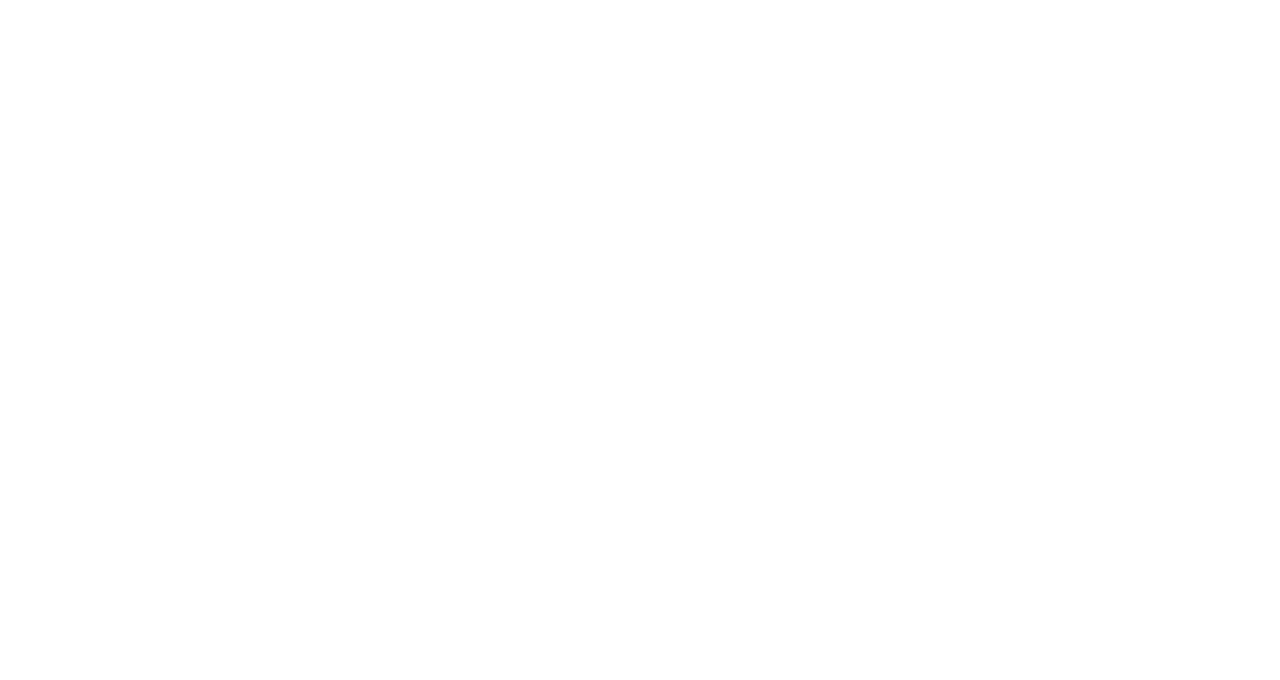
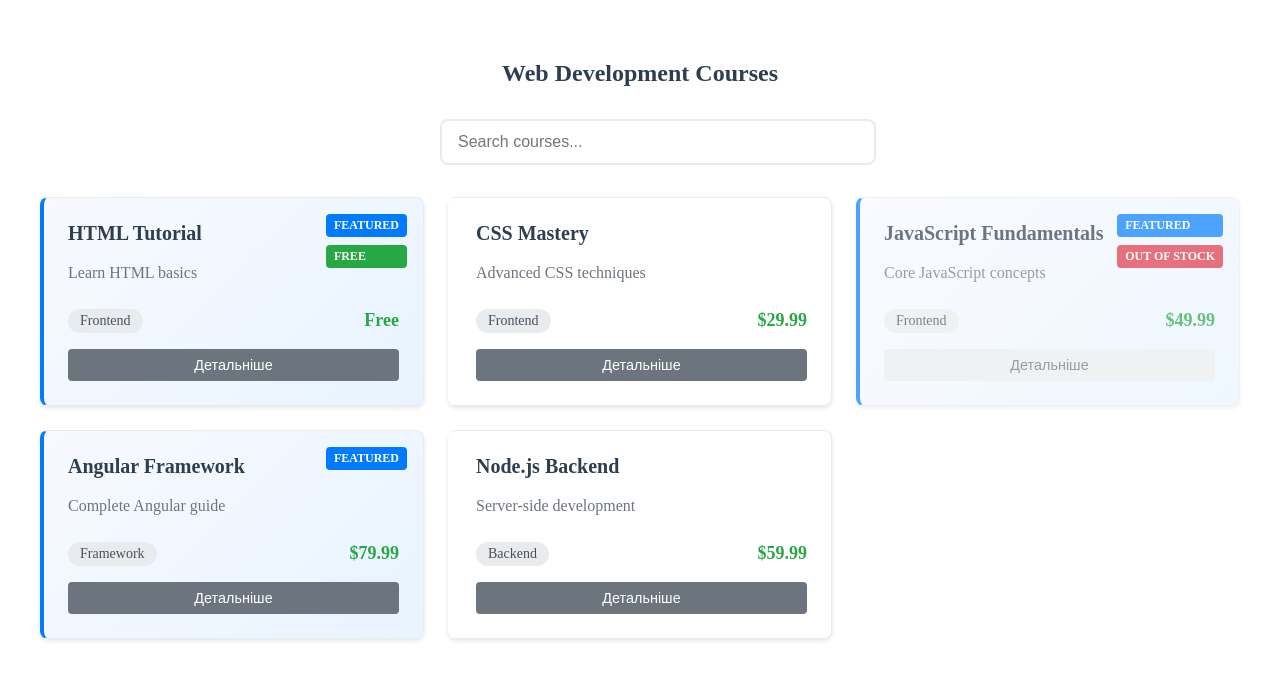
Before and after one commit to Sandra2500/web-dev-portal, an Angular app: page /courses in a window 1280 px wide. Before the commit this address led to /. Shown: the top 680 px of the page. Built offline with nearby package versions, Linux system fonts and the light colour scheme.

Commit message:
feat: complete lab 6 - implement RxJS observables and reactive search

```diff
--- a/src/app/app.routes.ts
+++ b/src/app/app.routes.ts
@@ -1,6 +1,8 @@
 import { Routes } from '@angular/router';
-import { Layout } from './components/layout/layout'; // Використовуємо components/layout
+import { ItemsListComponent } from './items-list/items-list.component';
 
 export const routes: Routes = [
-  { path: '', component: Layout },
+  { path: 'courses', component: ItemsListComponent },
+  { path: '', redirectTo: '/courses', pathMatch: 'full' },
+  { path: '**', redirectTo: '/courses' }
 ];
--- /dev/null
+++ b/src/app/item-card/item-card.component.css
@@ -0,0 +1,117 @@
+.item-card {
+  background: white;
+  border: 1px solid #e9ecef;
+  border-radius: 8px;
+  padding: 1.5rem;
+  box-shadow: 0 2px 4px rgba(0,0,0,0.1);
+  transition: transform 0.2s, box-shadow 0.2s;
+  position: relative;
+}
+
+.item-card:hover {
+  transform: translateY(-2px);
+  box-shadow: 0 4px 8px rgba(0,0,0,0.15);
+}
+
+.item-card.featured {
+  background: linear-gradient(135deg, #f8f9ff 0%, #e8f4ff 100%);
+}
+
+.item-card.out-of-stock {
+  opacity: 0.7;
+}
+
+.badges {
+  position: absolute;
+  top: 1rem;
+  right: 1rem;
+  display: flex;
+  flex-direction: column;
+  gap: 0.5rem;
+}
+
+.badge {
+  padding: 0.25rem 0.5rem;
+  border-radius: 4px;
+  font-size: 0.75rem;
+  font-weight: bold;
+  text-transform: uppercase;
+}
+
+.featured-badge {
+  background-color: #007bff;
+  color: white;
+}
+
+.stock-badge {
+  background-color: #dc3545;
+  color: white;
+}
+
+.free-badge {
+  background-color: #28a745;
+  color: white;
+}
+
+.item-card h3 {
+  color: #2c3e50;
+  margin: 0 0 1rem 0;
+  font-size: 1.25rem;
+}
+
+.description {
+  color: #6c757d;
+  margin-bottom: 1.5rem;
+  line-height: 1.5;
+}
+
+.details {
+  display: flex;
+  justify-content: space-between;
+  align-items: center;
+  margin-bottom: 1rem;
+}
+
+.category {
+  background-color: #e9ecef;
+  color: #495057;
+  padding: 0.25rem 0.75rem;
+  border-radius: 20px;
+  font-size: 0.875rem;
+}
+
+.price {
+  font-weight: bold;
+  color: #28a745;
+  font-size: 1.125rem;
+}
+
+.price.free {
+  color: #28a745;
+}
+
+.actions {
+  text-align: center;
+}
+
+.details-btn {
+  background-color: #6c757d;
+  color: white;
+  border: none;
+  padding: 0.5rem 1rem;
+  border-radius: 4px;
+  font-size: 0.9rem;
+  cursor: pointer;
+  transition: background-color 0.2s;
+  width: 100%;
+}
+
+.details-btn:hover:not(:disabled) {
+  background-color: #5a6268;
+}
+
+.details-btn:disabled {
+  background-color: #e9ecef;
+  color: #6c757d;
+  cursor: not-allowed;
+}
--- /dev/null
+++ b/src/app/item-card/item-card.component.html
@@ -0,0 +1,34 @@
+<div class="item-card"
+     [ngClass]="{
+       'featured': item.isFeatured,
+       'out-of-stock': !item.inStock
+     }"
+     [ngStyle]="{
+       'border-left': item.isFeatured ? '4px solid #007bff' : '4px solid transparent'
+     }">
+
+  <div class="badges">
+    <span *ngIf="item.isFeatured" class="badge featured-badge">Featured</span>
+    <span *ngIf="!item.inStock" class="badge stock-badge">Out of Stock</span>
+    <span *ngIf="item.price === 0" class="badge free-badge">Free</span>
+  </div>
+
+  <h3>{{ item.name }}</h3>
+  <p class="description">{{ item.description }}</p>
+
+  <div class="details">
+    <span class="category">{{ item.category }}</span>
+    <span class="price" [ngClass]="{'free': item.price === 0}">
+      {{ item.price === 0 ? 'Free' : '$' + item.price }}
+    </span>
+  </div>
+
+  <div class="actions">
+    <button
+      class="details-btn"
+      (click)="onSelectItem()"
+      [disabled]="!item.inStock">
+      Детальніше
+    </button>
+  </div>
+</div>
--- /dev/null
+++ b/src/app/item-card/item-card.component.ts
@@ -0,0 +1,19 @@
+import { Component, Input, Output, EventEmitter } from '@angular/core';
+import { CommonModule } from '@angular/common';
+import { Item } from '../models/item.model';
+
+@Component({
+  selector: 'app-item-card',
+  standalone: true,
+  imports: [CommonModule],
+  templateUrl: './item-card.component.html',
+  styleUrl: './item-card.component.css'
+})
+export class ItemCardComponent {
+  @Input() item!: Item;
+  @Output() itemSelected = new EventEmitter<Item>();
+
+  onSelectItem(): void {
+    this.itemSelected.emit(this.item);
+  }
+}
--- /dev/null
+++ b/src/app/items-list/items-list.component.css
@@ -0,0 +1,44 @@
+.items-container {
+  padding: 2rem;
+  max-width: 1200px;
+  margin: 0 auto;
+}
+
+.items-container h2 {
+  color: #2c3e50;
+  margin-bottom: 2rem;
+  text-align: center;
+}
+
+.search-container {
+  margin-bottom: 2rem;
+  max-width: 400px;
+  margin-left: auto;
+  margin-right: auto;
+}
+
+.search-input {
+  width: 100%;
+  padding: 0.75rem 1rem;
+  border: 2px solid #e9ecef;
+  border-radius: 8px;
+  font-size: 1rem;
+}
+
+.search-input:focus {
+  outline: none;
+  border-color: #007bff;
+}
+
+.items-grid {
+  display: grid;
+  grid-template-columns: repeat(auto-fill, minmax(300px, 1fr));
+  gap: 1.5rem;
+  margin-bottom: 2rem;
+}
+
+.no-items {
+  text-align: center;
+  padding: 3rem;
+  color: #7f8c8d;
+}
--- /dev/null
+++ b/src/app/items-list/items-list.component.html
@@ -0,0 +1,25 @@
+<div class="items-container">
+  <h2>Web Development Courses</h2>
+
+  <div class="search-container">
+    <input
+      type="text"
+      [(ngModel)]="searchTerm"
+      (input)="filterItems()"
+      placeholder="Search courses..."
+      class="search-input"
+    >
+  </div>
+
+  <div class="items-grid">
+    <app-item-card
+      *ngFor="let item of filteredItems"
+      [item]="item"
+      (itemSelected)="onItemSelected($event)">
+    </app-item-card>
+  </div>
+
+  <div *ngIf="filteredItems.length === 0" class="no-items">
+    <p>No courses found.</p>
+  </div>
+</div>
--- /dev/null
+++ b/src/app/items-list/items-list.component.ts
@@ -0,0 +1,49 @@
+import { Component, OnInit, OnDestroy } from '@angular/core';
+import { CommonModule } from '@angular/common';
+import { FormsModule } from '@angular/forms';
+import { Subscription } from 'rxjs';
+import { ItemCardComponent } from '../item-card/item-card.component';
+import { Item } from '../models/item.model';
+import { DataService } from '../services/data.service';
+
+@Component({
+  selector: 'app-items-list',
+  standalone: true,
+  imports: [CommonModule, FormsModule, ItemCardComponent],
+  templateUrl: './items-list.component.html',
+  styleUrl: './items-list.component.css'
+})
+export class ItemsListComponent implements OnInit, OnDestroy {
+  filteredItems: Item[] = [];
+  searchTerm: string = '';
+  private subscription: Subscription = new Subscription();
+
+  constructor(private dataService: DataService) {}
+
+  ngOnInit(): void {
+    this.subscription = this.dataService.items$.subscribe(
+      (items: Item[]) => this.filteredItems = items
+    );
+  }
+
+  filterItems(): void {
+    if (!this.searchTerm.trim()) {
+      this.dataService.resetItems();
+    } else {
+      this.dataService.searchItems(this.searchTerm);
+    }
+  }
+
+  onItemSelected(selectedItem: Item): void {
+    console.log('Selected course:', selectedItem);
+    alert(`Selected course: "${selectedItem.name}"`);
+  }
+
+  getFeaturedCount(): number {
+    return this.filteredItems.filter(item => item.isFeatured).length;
+  }
+
+  ngOnDestroy(): void {
+    this.subscription.unsubscribe();
+  }
+}
--- /dev/null
+++ b/src/app/services/data.service.ts
@@ -0,0 +1,82 @@
+import { Injectable } from '@angular/core';
+import { BehaviorSubject, Observable, of } from 'rxjs';
+import { Item } from '../models/item.model';
+
+@Injectable({
+  providedIn: 'root'
+})
+export class DataService {
+  private items: Item[] = [
+    {
+      id: 1,
+      name: 'HTML Tutorial',
+      description: 'Learn HTML basics',
+      price: 0,
+      category: 'Frontend',
+      isFeatured: true,
+      inStock: true
+    },
+    {
+      id: 2,
+      name: 'CSS Mastery',
+      description: 'Advanced CSS techniques',
+      price: 29.99,
+      category: 'Frontend',
+      isFeatured: false,
+      inStock: true
+    },
+    {
+      id: 3,
+      name: 'JavaScript Fundamentals',
+      description: 'Core JavaScript concepts',
+      price: 49.99,
+      category: 'Frontend',
+      isFeatured: true,
+      inStock: false
+    },
+    {
+      id: 4,
+      name: 'Angular Framework',
+      description: 'Complete Angular guide',
+      price: 79.99,
+      category: 'Framework',
+      isFeatured: true,
+      inStock: true
+    },
+    {
+      id: 5,
+      name: 'Node.js Backend',
+      description: 'Server-side development',
+      price: 59.99,
+      category: 'Backend',
+      isFeatured: false,
+      inStock: true
+    }
+  ];
+
+  private itemsSubject = new BehaviorSubject<Item[]>(this.items);
+  public items$ = this.itemsSubject.asObservable();
+
+  getItems(): Observable<Item[]> {
+    return of(this.items);
+  }
+
+  searchItems(searchTerm: string): void {
+    if (!searchTerm.trim()) {
+      this.itemsSubject.next(this.items);
+      return;
+    }
+
+    const term = searchTerm.toLowerCase();
+    const filtered = this.items.filter(item =>
+      item.name.toLowerCase().includes(term) ||
+      item.description.toLowerCase().includes(term) ||
+      item.category.toLowerCase().includes(term)
+    );
+    this.itemsSubject.next(filtered);
+  }
+
+  resetItems(): void {
+    this.itemsSubject.next(this.items);
+  }
+}
```
Also changed, not shown: src/app/models/item.model.ts (added, +9 -0 lines).
